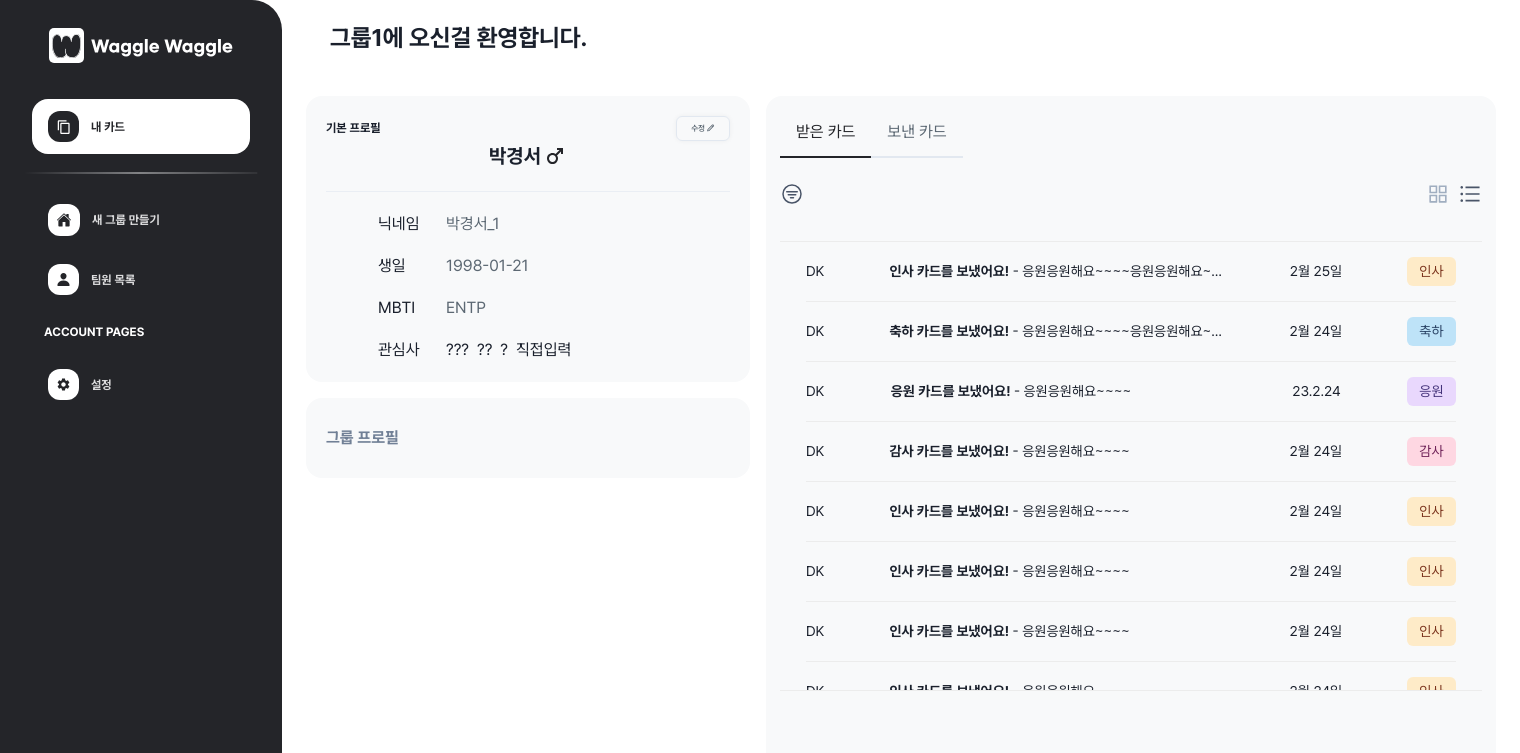
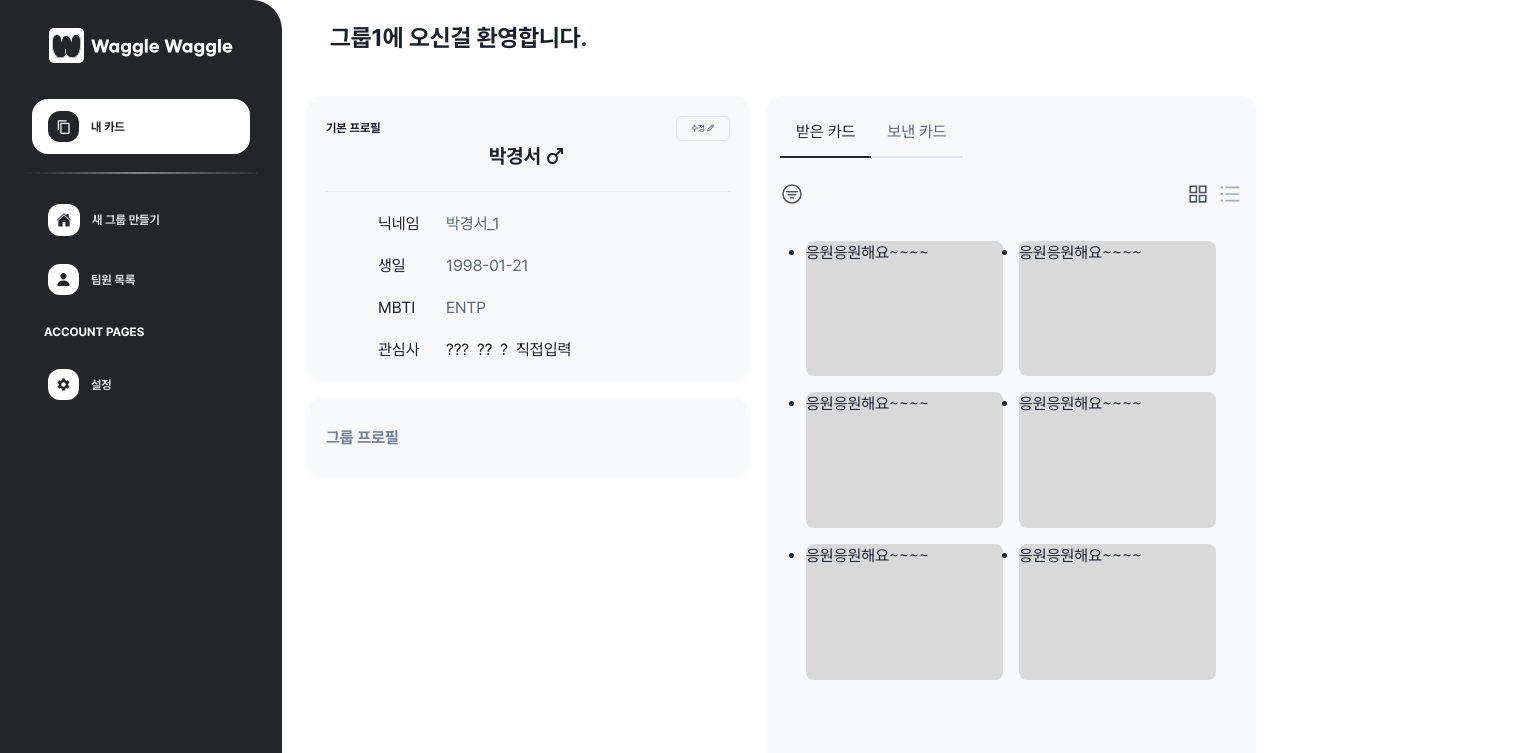
Before and after one commit to DDD-Community/DDD-10-WABLE-WEB, a Next.js app: page /my-card in a window 1280 px wide. Shown: the top 753 px of the page, 1520 px wide, since content can reach past the window. Built offline with nearby package versions, Linux system fonts and the light colour scheme.

Commit message:
feat: 내 카드 페이지 grid 컴포넌트 설정

```diff
--- a/src/components/pages/my-card/card-list/view/index.tsx
+++ b/src/components/pages/my-card/card-list/view/index.tsx
@@ -6,12 +6,13 @@ import {
   CardTypeBadge,
   CardViewListContainer,
   CardViewGridContainer,
+  CardGridItem,
 } from './styles';
 import { Props } from './types';
 import { formatDateOnToday } from '@/utils/date';
 
 function GridItem({ card }: { card: CardInfo }) {
-  return <section>{card.content}</section>;
+  return <CardGridItem>{card.content}</CardGridItem>;
 }
 
 function ListItem({ card }: { card: CardInfo }) {
--- a/src/components/pages/my-card/card-list/view/styles.ts
+++ b/src/components/pages/my-card/card-list/view/styles.ts
@@ -16,12 +16,13 @@ const CardViewListContainer = styled.ul`
 `;
 
 const CardViewGridContainer = styled.ul`
-  padding: 0 26px;
-  border-top: 1px solid #ececec;
-  border-bottom: 1px solid #ececec;
+  width: 100%;
+  height: 100%;
   display: grid;
   grid-template-rows: 1fr 1fr 1fr;
   grid-template-columns: 1fr 1fr;
+  gap: 16px;
+  padding: 0 26px;
 `;
 
 const CardListItem = styled.li`
@@ -37,6 +38,13 @@ const CardListItem = styled.li`
   }
 `;
 
+const CardGridItem = styled.li`
+  width: 100%;
+  height: 100%;
+  background-color: #d9d9d9;
+  border-radius: 8px;
+`;
+
 const CardTypeBadge = styled.span<{ type: CardType }>`
   padding: 4px 12px;
   border-radius: 6px;
@@ -49,5 +57,6 @@ export {
   CardViewListContainer,
   CardViewGridContainer,
   CardListItem,
+  CardGridItem,
   CardTypeBadge,
 };
--- a/src/components/pages/my-card/data.ts
+++ b/src/components/pages/my-card/data.ts
@@ -144,30 +144,6 @@ export const mockCardInfoForGrid = [
     createdAt: new Date('2024-02-24T13:40:48.424Z'),
     updatedAt: new Date('2024-02-24T13:40:48.424Z'),
     id: 5,
-    sid: 'GREETING',
-    fromUser: {
-      id: 0,
-      name: 'DK',
-    },
-    toUser: {
-      id: 0,
-      name: 'MS',
-    },
-    group: {
-      id: 0,
-      name: 'Group1',
-      owner: {
-        id: 0,
-        name: 'Group 1 owner',
-      },
-    },
-    content: '응원응원해요~~~~',
-    visible: true,
-  },
-  {
-    createdAt: new Date('2024-02-24T13:40:48.424Z'),
-    updatedAt: new Date('2024-02-24T13:40:48.424Z'),
-    id: 6,
     sid: 'GREETING',
     fromUser: {
       id: 0,
--- a/src/components/pages/my-card/index.tsx
+++ b/src/components/pages/my-card/index.tsx
@@ -17,7 +17,7 @@ export default function MyCard() {
 
   const [openedProfileIndex, setOpenedProfileIndex] = useState(0);
   const [cardDirection, setCardDirection] = useState<CardDirection>('RECEIVED');
-  const [viewType, setViewType] = useState<CardViewType>('LIST');
+  const [viewType, setViewType] = useState<CardViewType>('GRID');
 
   function handleProfileCardClick(cardIndex: number) {
     setOpenedProfileIndex(cardIndex);
--- /dev/null
+++ b/src/styles/reset.css
@@ -0,0 +1,3 @@
+li {
+  list-style: none;
+}
```
